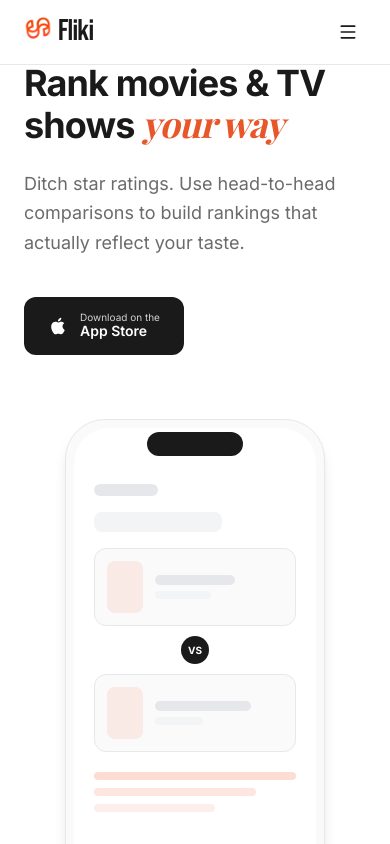
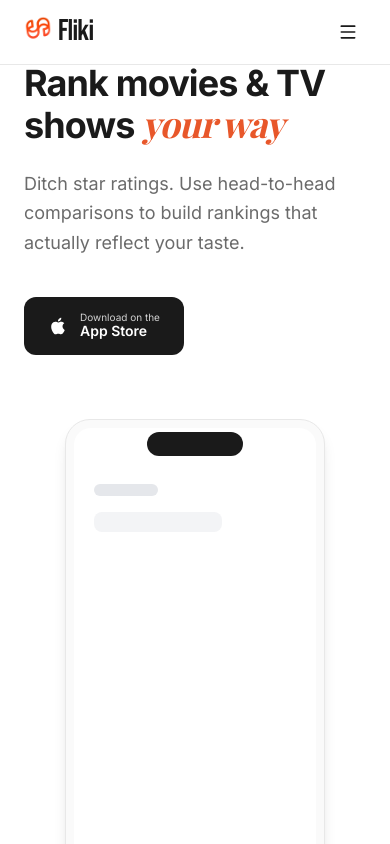
Before and after one commit to FlikiApp/FlikiApp-Web, a React (Vite) app: page / in a window 390 px wide. Shown: the top 844 px of the page. Built offline with nearby package versions, Linux system fonts and the light colour scheme; a web font is replaced by a local one.

Commit message:
Update PhoneMockup to support screenshot and comingSoon props

```diff
--- a/src/components/ui/PhoneMockup.tsx
+++ b/src/components/ui/PhoneMockup.tsx
@@ -1,59 +1,38 @@
 interface PhoneMockupProps {
   className?: string
+  screenshot?: string
+  comingSoon?: boolean
 }
 
-export default function PhoneMockup({ className = '' }: PhoneMockupProps) {
+export default function PhoneMockup({ className = '', screenshot, comingSoon }: PhoneMockupProps) {
   return (
     <div className={`relative ${className}`}>
-      <div className="relative w-[260px] h-[520px] mx-auto">
+      <div className="relative w-[260px] h-[540px] mx-auto">
         {/* Phone frame */}
-        <div className="absolute inset-0 rounded-[2.5rem] border border-border-subtle bg-surface-secondary shadow-lg overflow-hidden">
-          {/* Dynamic Island */}
-          <div className="absolute top-3 left-1/2 -translate-x-1/2 w-24 h-6 bg-text-primary rounded-full z-10" />
+        <div className="absolute inset-0 rounded-[25px] border border-border-subtle bg-surface-secondary shadow-lg overflow-hidden">
+          {/* Dynamic Island (only show for placeholder) */}
+          {!screenshot && (
+            <div className="absolute top-3 left-1/2 -translate-x-1/2 w-24 h-6 bg-text-primary rounded-full z-10" />
+          )}
 
           {/* Screen content */}
-          <div className="absolute inset-2 rounded-[2.2rem] overflow-hidden bg-white">
-            <div className="pt-14 px-5 space-y-4">
-              {/* Header */}
-              <div className="h-3 w-16 bg-gray-200 rounded-full" />
-              <div className="h-5 w-32 bg-gray-100 rounded-lg" />
-
-              {/* Comparison cards */}
-              <div className="mt-4 space-y-2.5">
-                <div className="bg-surface-secondary rounded-xl p-3 border border-border-subtle">
-                  <div className="flex items-center gap-3">
-                    <div className="w-9 h-13 rounded-lg bg-accent/10" />
-                    <div className="space-y-1.5 flex-1">
-                      <div className="h-2.5 w-20 bg-gray-200 rounded-full" />
-                      <div className="h-2 w-14 bg-gray-100 rounded-full" />
-                    </div>
-                  </div>
-                </div>
-
-                <div className="flex justify-center">
-                  <div className="w-7 h-7 rounded-full bg-text-primary flex items-center justify-center text-[10px] font-bold text-white">
-                    VS
-                  </div>
-                </div>
-
-                <div className="bg-surface-secondary rounded-xl p-3 border border-border-subtle">
-                  <div className="flex items-center gap-3">
-                    <div className="w-9 h-13 rounded-lg bg-accent/10" />
-                    <div className="space-y-1.5 flex-1">
-                      <div className="h-2.5 w-24 bg-gray-200 rounded-full" />
-                      <div className="h-2 w-12 bg-gray-100 rounded-full" />
-                    </div>
-                  </div>
-                </div>
+          <div className="absolute inset-2 rounded-[17px] overflow-hidden bg-white">
+            {screenshot ? (
+              <img
+                src={screenshot}
+                alt="App screenshot"
+                className="w-full h-full object-cover"
+              />
+            ) : comingSoon ? (
+              <div className="flex items-center justify-center h-full">
+                <span className="text-text-muted text-lg font-semibold tracking-wide">Coming Soon</span>
               </div>
-
-              {/* Ranking bars */}
-              <div className="mt-5 space-y-2">
-                <div className="h-2 w-full bg-accent/20 rounded-full" />
-                <div className="h-2 w-4/5 bg-accent/15 rounded-full" />
-                <div className="h-2 w-3/5 bg-accent/10 rounded-full" />
+            ) : (
+              <div className="pt-14 px-5 space-y-4">
+                <div className="h-3 w-16 bg-gray-200 rounded-full" />
+                <div className="h-5 w-32 bg-gray-100 rounded-lg" />
               </div>
-            </div>
+            )}
           </div>
         </div>
       </div>
```
